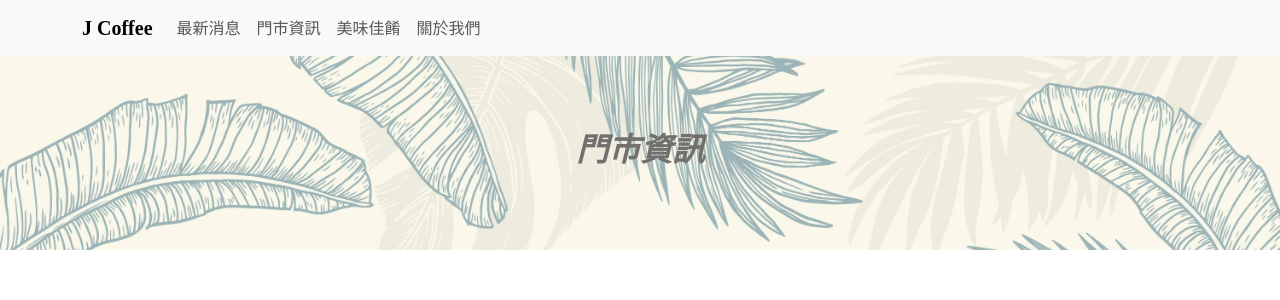
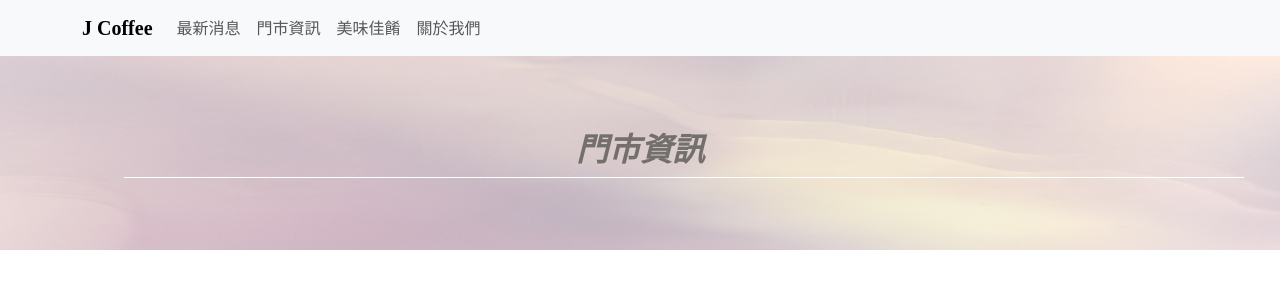
Before and after one commit to ritacc12/CoffeeShop, a React (Vite) app: page /shop in a window 1280 px wide. Shown: the top 300 px of the page. Built offline with nearby package versions, Linux system fonts and the light colour scheme.

Commit message:
change title background picture

```diff
--- a/src/index.css
+++ b/src/index.css
@@ -136,8 +136,9 @@
 /* Title */
 .title{
   margin-top: 50px;
-  background-image: url("/pictures/titleBackground.jpg");
-  background-size: cover;
+  background-image: url("/pictures/background.png");
+  background-size:100% 100%;
+  background-repeat: no-repeat;
   height: 200px;
   display: flex;
   justify-items: center;
@@ -189,5 +190,6 @@
         margin: 0;
         display: flex;
         justify-content: center;
+        align-items: center;
       }
 }
```
Also changed, not shown: public/pictures/background.png (added).
